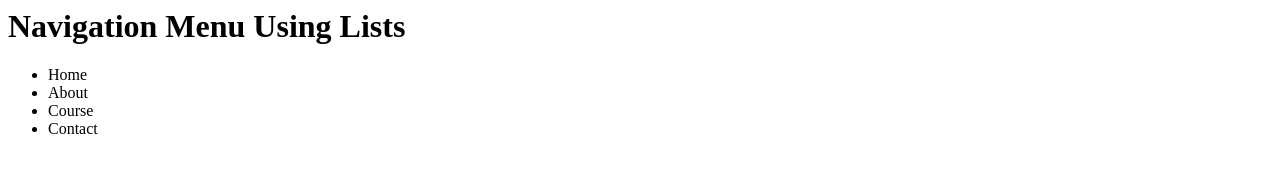
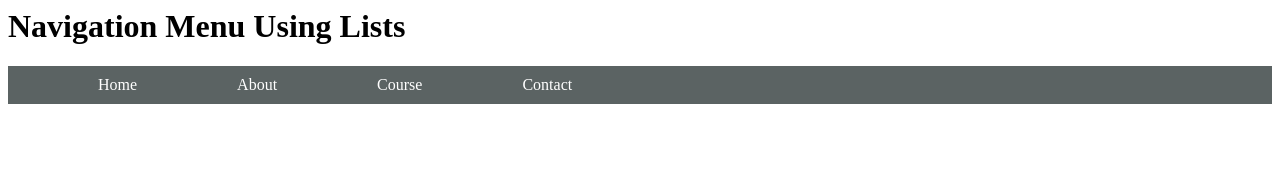
Before and after one commit to prateek-mishra-001/WDW_0288, a plain HTML site: page Web Designing Workshop Assignment/Assignmnet 7/Assignment 7.html in a window 1280 px wide. Drawn offline with Linux system fonts and the light colour scheme.

Commit message:
Add CSS in nav bar

```diff
--- a/Web Designing Workshop Assignment/Assignmnet 7/Assignment 7.html
+++ b/Web Designing Workshop Assignment/Assignmnet 7/Assignment 7.html
@@ -1,6 +1,16 @@
 <html>
       <head>
         <title>Assignment 7</title>
+        <style>
+          ul{
+            list-style: none;
+            display: flex;
+            background-color: rgb(91, 99, 99);
+          }
+          ul li{
+            margin: 10px 50px ;
+            color: white;
+          }
         </style>
       </head>
       <body>
```
